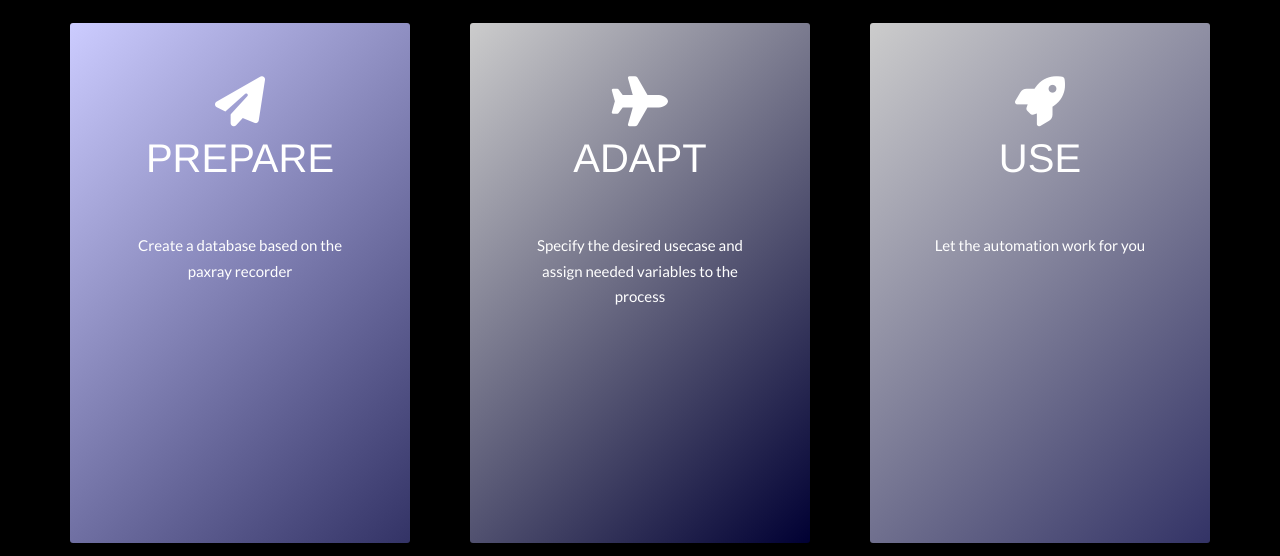
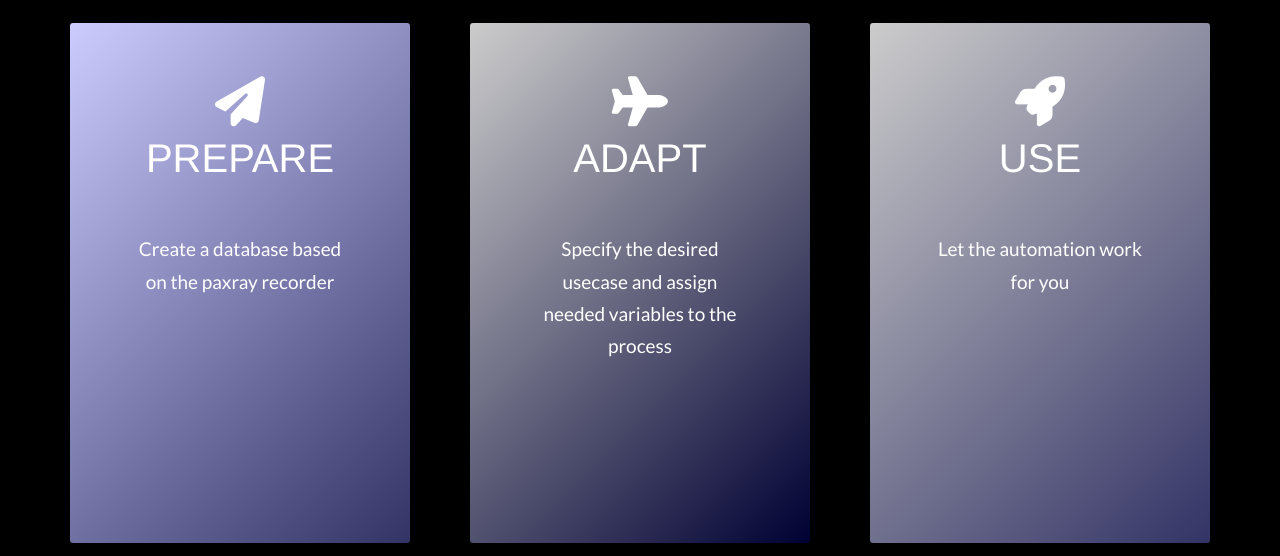
Before and after one commit to JMU-Information-Systems/pjs-hyperbot-main, a Django app: page / in a window 1280 px wide. Shown: the part 493-1049 px from the top of the page. Run offline with Django 3.2, Linux system fonts and the light colour scheme; some libraries are stand-ins or nearby versions.

Commit message:
Anpassung Schriftgröße

```diff
--- a/pjshyperbot/app/templates/app/index.html
+++ b/pjshyperbot/app/templates/app/index.html
@@ -288,7 +288,7 @@
 
                 .card__details ul li {
                     text-align: center;
-                    font-size: 1.5rem;
+                    font-size: 1.9rem;
                     padding: 1rem;
                 }
 
@@ -313,7 +313,7 @@
         }
 
         .card__price-only {
-            font-size: 1.4rem;
+            font-size: 2.2rem;
             text-transform: uppercase;
         }
 
```
